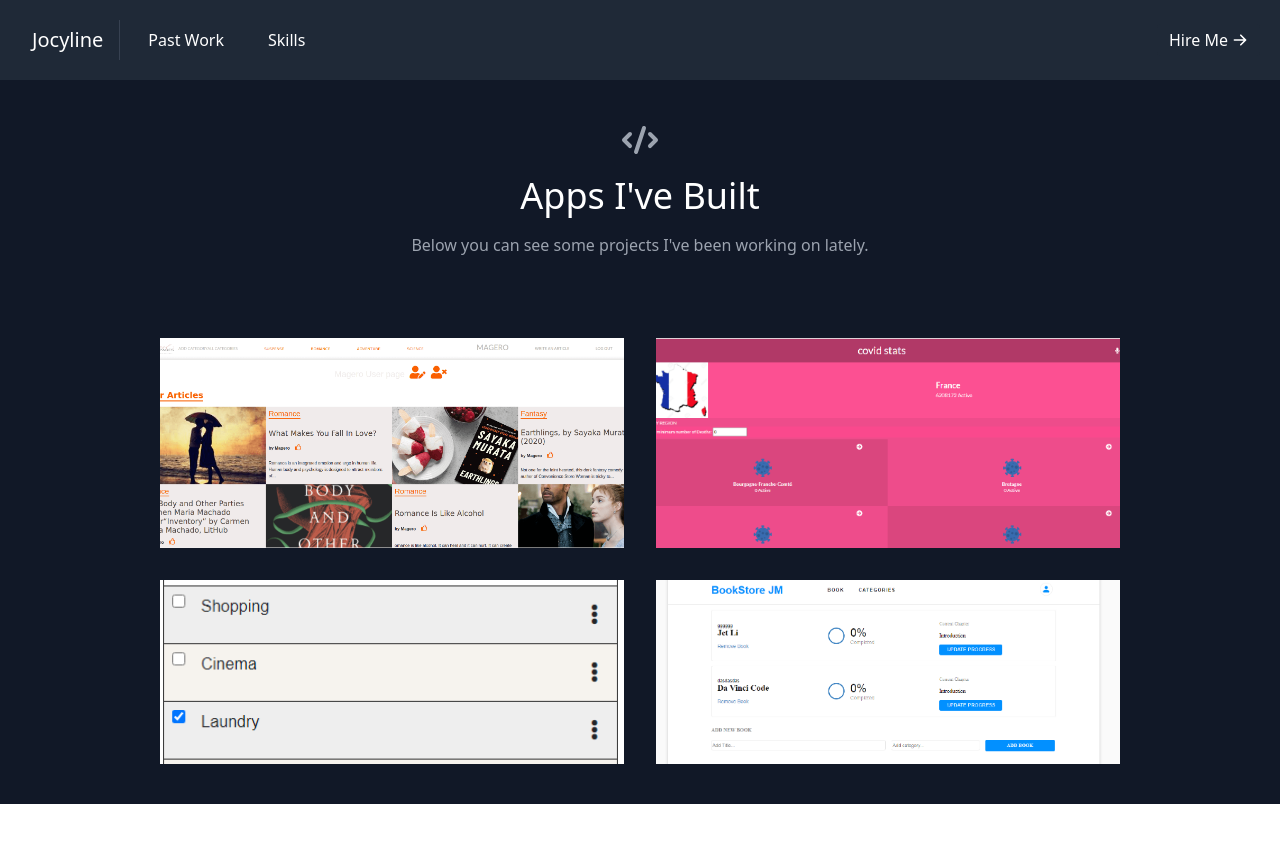
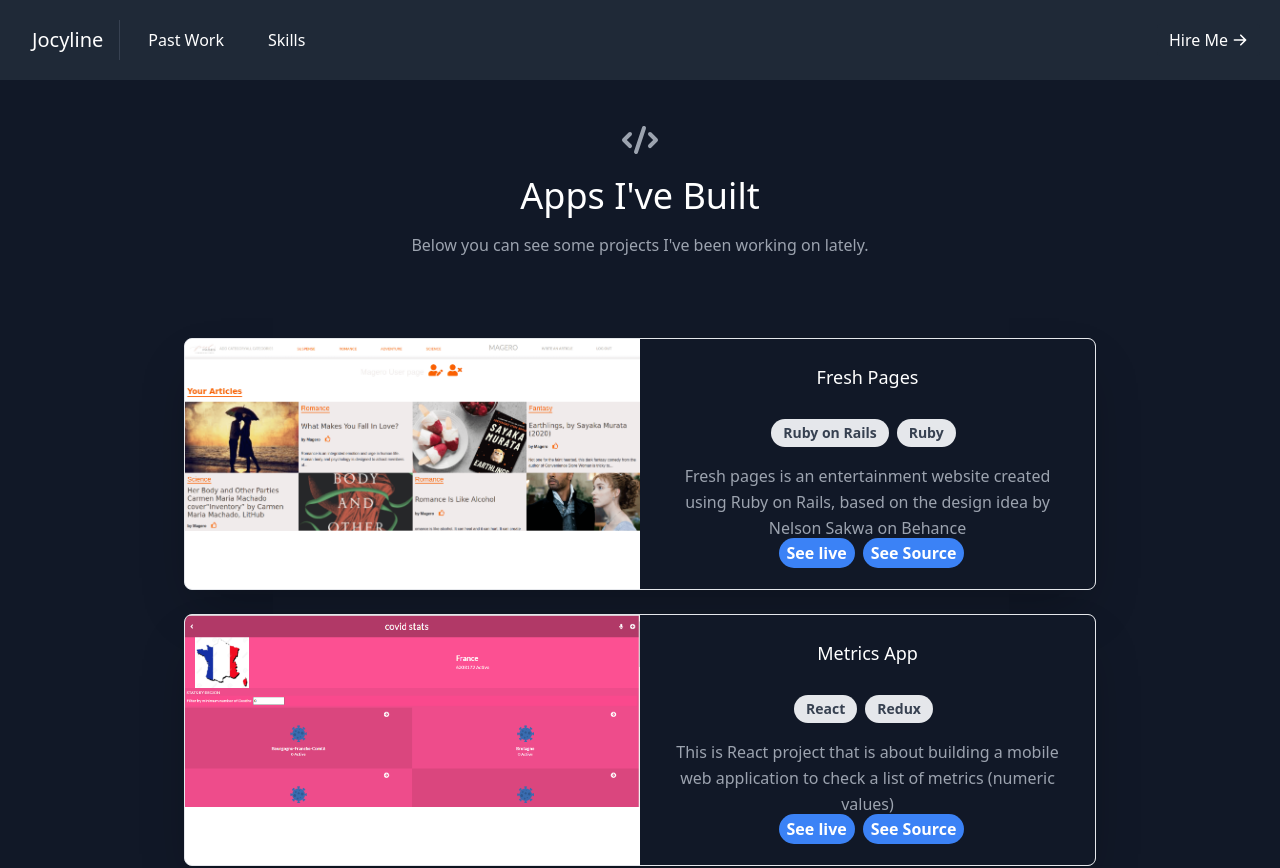
Before and after one commit to Jmagero/portfolio, a React (Create React App) app: page / in a window 1280 px wide. Shown: the top 868 px of the page. Before the commit the page ends 804 px from the top, so only its background shows below. Built offline with nearby package versions, Linux system fonts and the light colour scheme.

Commit message:
Fix image size

```diff
--- a/src/components/Projects.js
+++ b/src/components/Projects.js
@@ -15,30 +15,43 @@ const Projects = () => (
           Below you can see some projects I&apos;ve been working on lately.
         </p>
       </div>
-      <div className="flex flex-wrap -m-4">
+      <div className="">
         {projects.map((project) => (
-          <a
-            href={project.link}
-            key={project.image}
-            className="sm:w-1/2 w-100 p-4"
-          >
-            <div className="flex relative">
+          <div className="grid lg:grid-cols-2 md:grid-cols-1 sm:grid-cols-1 bg-white border rounded-lg overflow-hidden m-6 shadow-2xl" key={project.title}>
+            <div className="">
               <img
                 alt="gallery"
-                className="absolute inset-0 w-full h-full object-cover object-center"
+                className="w-full h-48"
                 src={project.image}
               />
-              <div className="px-8 py-10 relative z-10 w-full border-4 border-gray-800 bg-gray-900 opacity-0 hover:opacity-100">
-                <h2 className="tracking-widest text-sm title-font font-medium text-green-400 mb-1">
-                  {project.subtitle}
-                </h2>
-                <h1 className="title-font text-lg font-medium text-white mb-3">
-                  {project.title}
-                </h1>
-                <p className="leading-relaxed">{project.description}</p>
+            </div>
+            <div className="p-6 border-gray-800 bg-gray-900">
+              <h1 className="title-font text-lg font-medium text-white mb-3">
+                {project.title}
+              </h1>
+              <div className="px-6 pt-4 pb-2">
+                <span className="inline-block bg-gray-200 rounded-full px-3 py-1 text-sm font-semibold text-gray-700 mr-2 mb-2">{project.stack1}</span>
+                <span className="inline-block bg-gray-200 rounded-full px-3 py-1 text-sm font-semibold text-gray-700 mr-2 mb-2">{project.stack2}</span>
               </div>
+              <p className="leading-relaxed">{project.description}</p>
+              <a
+                href={project.link}
+                target="_blank"
+                rel="noreferrer"
+                className="bg-blue-500 hover:bg-green-700 text-white font-bold py-1 px-2 rounded-full mx-2"
+              >
+                See live
+              </a>
+              <a
+                href={project.source}
+                target="_blank"
+                rel="noreferrer"
+                className="bg-blue-500 hover:bg-green-700 text-white font-bold py-1 px-2 rounded-full"
+              >
+                See Source
+              </a>
             </div>
-          </a>
+          </div>
         ))}
       </div>
     </div>
```
